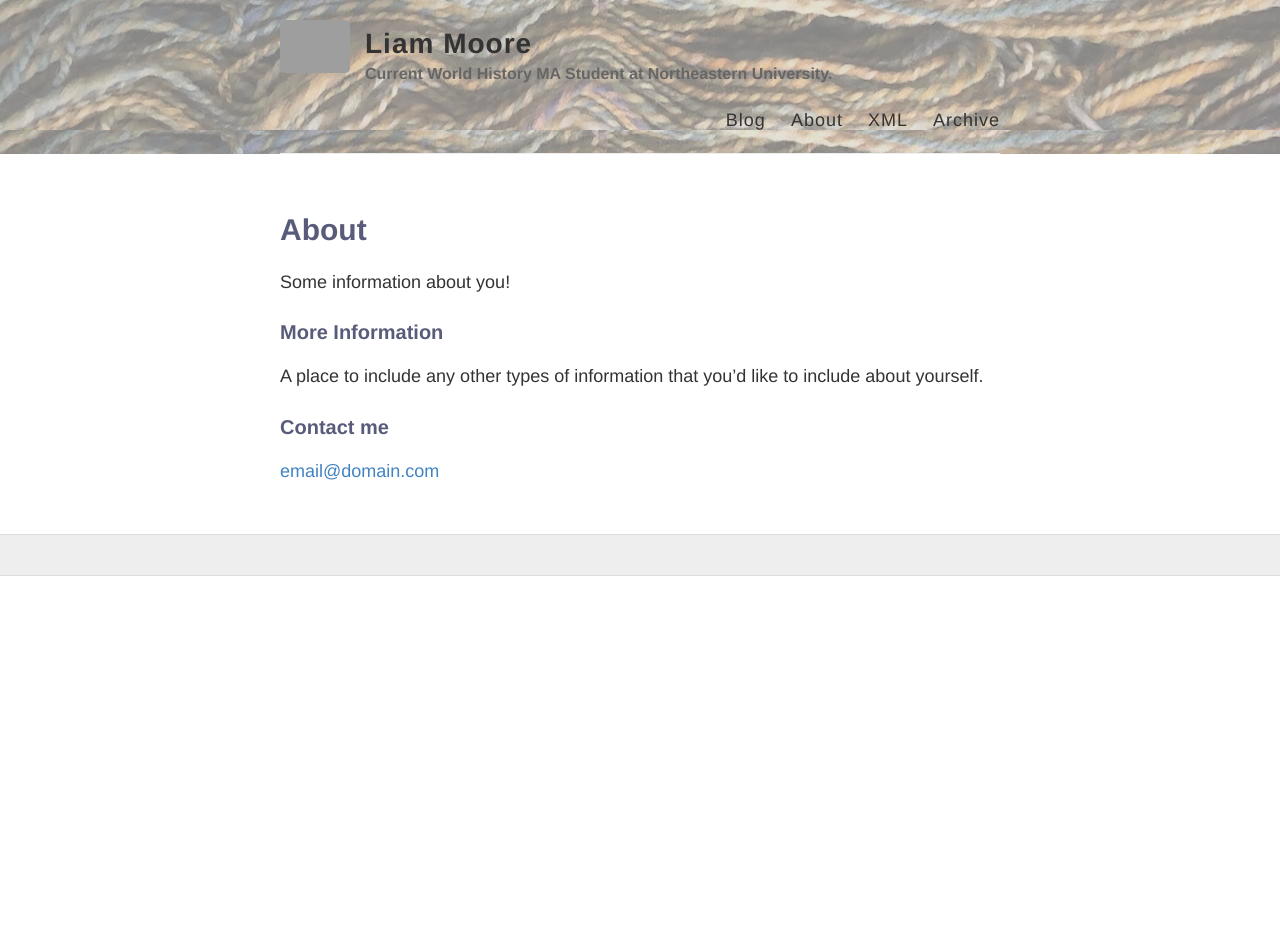
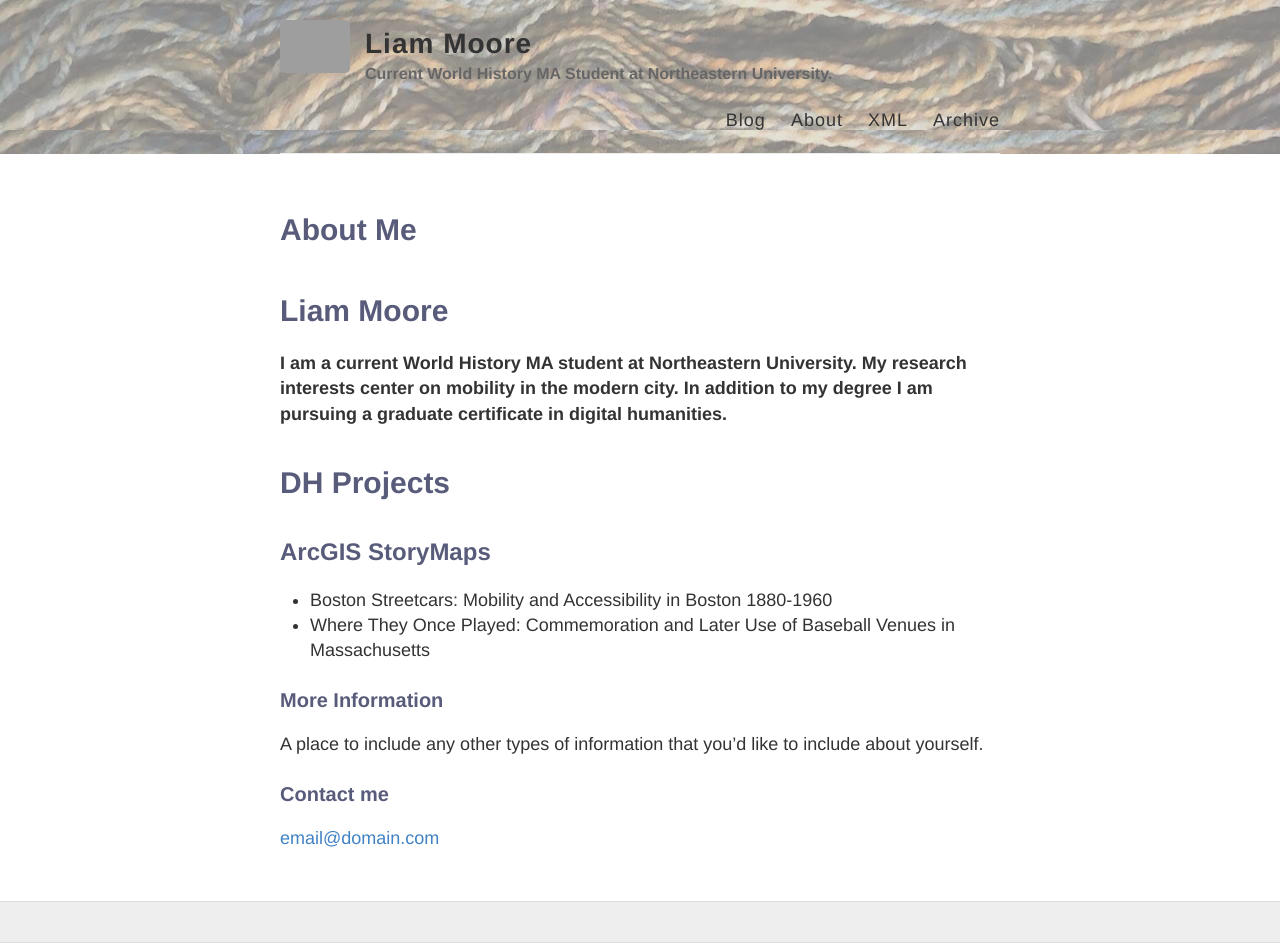
Before and after one commit to Liam-moore14/go-away, a Jekyll site: the page built from about.md, in a window 1280 px wide. Built offline with Jekyll 4.4.1, drawn with Linux system fonts in a browser that asks for light colours; before the commit the page ends 900 px from its top, so only the background shows below that; grey boxes are pictures that could not be loaded.

Commit message:
Update about.md

```diff
--- a/about.md
+++ b/about.md
@@ -1,10 +1,15 @@
 ---
 layout: page
-title: About
+title: About Me
 permalink: /about/
 ---
+# Liam Moore
+**I am a current World History MA student at Northeastern University. My research interests center on mobility in the modern city. In addition to my degree I am pursuing a graduate certificate in digital humanities.**
 
-Some information about you!
+# DH Projects
+## ArcGIS StoryMaps
+* Boston Streetcars: Mobility and Accessibility in Boston 1880-1960
+* Where They Once Played: Commemoration and Later Use of Baseball Venues in Massachusetts
 
 ### More Information
 
@@ -12,4 +17,4 @@ A place to include any other types of information that you'd like to include abo
 
 ### Contact me
 
-[email@domain.com](mailto:email@domain.com)
+[email@domain.com](mailto:Moore.li@northeastern.edu)
```
